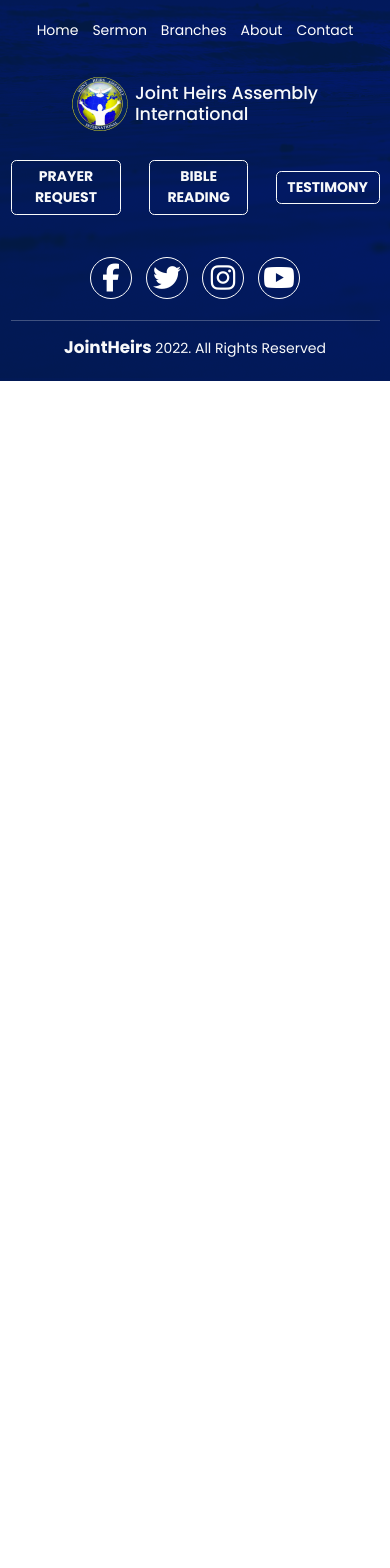
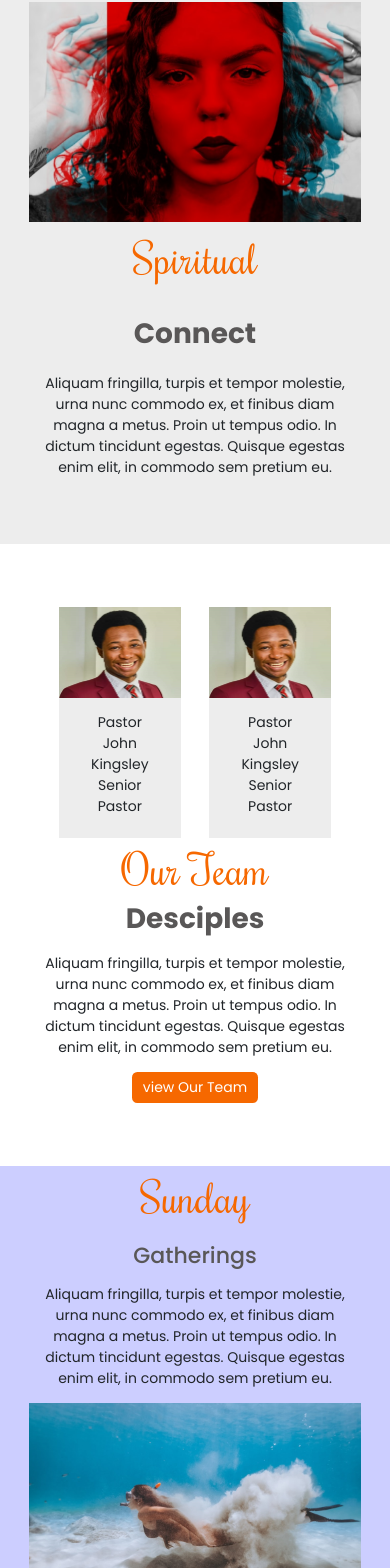
Before and after one commit to pin4eva/joint_heirs_frontend, a Next.js app: page /about in a window 390 px wide. Shown: the part 1181-2749 px from the top of the page. Before the commit the page ends 1562 px from the top, so only its background shows below. Built offline with nearby package versions, Linux system fonts and the light colour scheme.

Commit message:
added section five with responsiveness

```diff
--- a/src/pages/about.tsx
+++ b/src/pages/about.tsx
@@ -10,12 +10,10 @@ const AboutPage = () => {
 					<p>Joint Heirs Assembly</p>
 					<img src="images/ellipse.png" className="img" alt="" />
 				</div>
-				{/* ==============SECTION TO=================== */}
+				{/* ==============SECTION TwO=================== */}
 				<div className="section-two container">
 					<p>Welcome</p>
-					<h2>
-						We exist to connect people to Jesus and each other
-					</h2>
+					<h2>We exist to connect people to Jesus and each other</h2>
 
 					<div className="section-two-image">
 						<div>
@@ -32,13 +30,87 @@ const AboutPage = () => {
 						imperdiet ex eu, commodo neque. Phasellus ex felis, laoreet vitae ex ullamcorper.
 					</article>
 				</div>
+
 				{/* ===============SECTION THREE=============== */}
+				<div className="section-three">
+					<div className="container">
+						<div className="section-three-image">
+							<img src="images/Rectangle78.png" alt="" />
+						</div>
 
+						<div className="section-three-text">
+							<p className="rochester">Spiritual</p>
+							<h2>Connect</h2>
+							<article>
+								Aliquam fringilla, turpis et tempor molestie, urna nunc commodo ex, et finibus diam
+								magna a metus. Proin ut tempus odio. In dictum tincidunt egestas. Quisque egestas
+								enim elit, in commodo sem pretium eu.
+							</article>
+						</div>
+					</div>
+				</div>
+
+				{/* ===============SECTION FOUR================ */}
+				<div className="section-four">
+					<div className="section-four-images">
+						<div className="pastor-john">
+							<div className="fit">
+								<img src="images/pst-john.png" alt="" />
+								<div className="overlay"></div>
+							</div>
+							<div className="fit-text">
+								<p>Pastor John Kingsley </p>
+								<p>Senior Pastor</p>
+							</div>
+						</div>
+
+						<div className="pastor-john">
+							<div className="fit">
+								<img src="images/pst-john.png" alt="" />
+								<div className="overlay"></div>
+							</div>
+							<div className="fit-text">
+								<p>Pastor John Kingsley </p>
+								<p>Senior Pastor</p>
+							</div>
+						</div>
+					</div>
+
+					<div className="section-four-text">
+						<p className="rochester">Our Team</p>
+						<h2>Desciples</h2>
+						<p className="team-desc">
+							Aliquam fringilla, turpis et tempor molestie, urna nunc commodo ex, et finibus diam
+							magna a metus. Proin ut tempus odio. In dictum tincidunt egestas. Quisque egestas enim
+							elit, in commodo sem pretium eu.
+						</p>
+						<button className="btn btn-$warning">view Our Team</button>
+					</div>
+				</div>
+				{/* ===============SECTION FIVE=========== */}
+
+				<div className="section-five ">
+					<div className="container">
+						<div className="section-five-text">
+							<p className="rochester">Sunday</p>
+							<h2>Gatherings</h2>
+							<p className="description">
+								Aliquam fringilla, turpis et tempor molestie, urna nunc commodo ex, et finibus diam
+								magna a metus. Proin ut tempus odio. In dictum tincidunt egestas. Quisque egestas
+								enim elit, in commodo sem pretium eu.
+							</p>
+						</div>
+						<div className="section-five-image">
+							<img src="images/Rectangle79.png" alt="" />
+						</div>
+					</div>
+				</div>
+
+				<div>1</div>
 				<div>2</div>
-				<div>2</div>
-				<div>2</div>
-				<div>2</div>
-				<div>2</div>
+				<div>3</div>
+				<div>4</div>
+				<div>5</div>
 			</div>
 		</FrontLayout>
 	);
--- a/src/styles/_helpers.scss
+++ b/src/styles/_helpers.scss
@@ -1,6 +1,7 @@
 .rochester {
   font-family: $rochester;
   color: $warning;
+  font-size: 3rem;
 }
 
 h2{
--- a/src/styles/about.scss
+++ b/src/styles/about.scss
@@ -57,7 +57,7 @@
 			padding-top: 2rem;
 			@media screen and (max-width: $md) {
 				width: 60%;
-                font-size: 30px
+				font-size: 30px;
 			}
 			@media screen and (max-width: $mobile) {
 				width: 80%;
@@ -96,4 +96,203 @@
 			}
 		}
 	}
+	//===============END OF SECTION TWO==============
+
+	.section-three {
+		background: $light-gray;
+		margin-top: 6rem;
+		padding-block: 4.7rem;
+
+		.container {
+			display: flex;
+			gap: 8rem;
+			justify-content: center;
+
+			@media screen and (max-width: $md) {
+				display: block;
 			}
+
+			.section-three-image {
+				width: 38%;
+
+				@media screen and (max-width: 1200px) {
+					width: 50%;
+				}
+				@media screen and (max-width: $md) {
+					width: 90%;
+					margin: auto;
+				}
+
+				img {
+					width: 100%;
+				}
+			}
+
+			.section-three-text {
+				width: 40%;
+				display: flex;
+				flex-direction: column;
+				gap: 0.8rem;
+				padding-top: 2rem;
+				@media screen and (max-width: 1200px) {
+					width: 50%;
+					gap: 0.7rem;
+					padding-top: 0;
+				}
+				@media screen and (max-width: $md) {
+					width: 90%;
+					margin: auto;
+					text-align: center;
+					gap: 0.8rem;
+				}
+
+				p {
+					font-weight: 400;
+					font-size: 3rem;
+					line-height: 73px;
+				}
+				h2 {
+					font-size: 2rem;
+					font-family: $poppins;
+					line-height: 56px;
+                    font-weight: 700;
+				}
+				article {
+					font-weight: 400;
+					font-size: 1rem;
+					line-height: 1.5rem;
+				}
+			}
+		}
+	}
+	//==========END OF SECTION THREE==============
+
+	.section-four {
+		display: flex;
+		padding-inline: 3rem;
+		padding-block: 4.5rem;
+
+		@media screen and (max-width: $md) {
+			display: block;
+		}
+
+		.section-four-images {
+			display: flex;
+			width: 60%;
+			gap: 2rem;
+			height: 100%;
+			@media screen and (max-width: $md) {
+				width: 100%;
+				justify-content: center;
+			}
+
+			.pastor-john {
+				width: 40%;
+				// height: auto;
+
+				.fit {
+					width: 100%;
+					position: relative;
+					img {
+						width: 100%;
+					}
+					.overlay {
+						position: absolute;
+						top: 0;
+						left: 0;
+						background: #022162;
+						width: 100%;
+						height: 100%;
+						opacity: 0;
+						transition: all 400ms ease;
+
+						&:hover {
+							opacity: 0.74;
+							transition: all 400ms ease;
+						}
+					}
+				}
+				.fit-text {
+					width: 100%;
+					background: $light-gray;
+					padding-top: 1rem;
+					padding-bottom: 1.5rem;
+					padding-inline: 1.5rem;
+					text-align: center;
+				}
+			}
+		}
+
+		.section-four-text {
+			width: 60%;
+
+			@media screen and (max-width: $md) {
+				width: 100%;
+				text-align: center;
+			}
+
+			h2 {
+				font-size: 2rem;
+				font-weight: 700;
+				margin-top: 0.1rem;
+			}
+
+			.team-desc {
+				font-weight: 400;
+				font-size: 1rem;
+				margin-top: 1.2rem;
+			}
+			.btn {
+				background: $warning;
+				border: none;
+				color: #ffffff;
+				margin-top: 1rem;
+				&:hover {
+					background: transparent;
+					outline: $warning;
+					color: #000;
+					border: 1px solid $warning;
+				}
+			}
+		}
+	}
+	//=============END OF SECTION FOUR===========
+	.section-five {
+        background: #CCCEFF;
+        .container {
+            display: flex;
+            justify-content: space-between;
+
+            @media screen and (max-width: $md) {
+                display: block;
+
+            }
+			.section-five-text {
+				display: flex;
+				gap: 2rem;
+				flex-direction: column;
+				width: 40%;
+                justify-content: center;
+                @media screen and (max-width: $md) {
+                    width:90%;
+                    margin: 0 auto;
+                    text-align: center;
+                    gap: 1rem;
+                }
+			}
+
+			.section-five-image {
+				width: 50%;
+                @media screen and (max-width: $md) {
+                    width: 90%;
+                    padding-top: 1rem;
+                    margin: 0 auto;
+                }
+
+				img {
+					width: 100%;
+				}
+			}
+		}
+	}
+}
```
Also changed, not shown: src/pages/about/About.tsx (deleted, +0 -12 lines), public/images/Rectangle79.png (added). Lines whose indentation alone changed are shown as unchanged.
